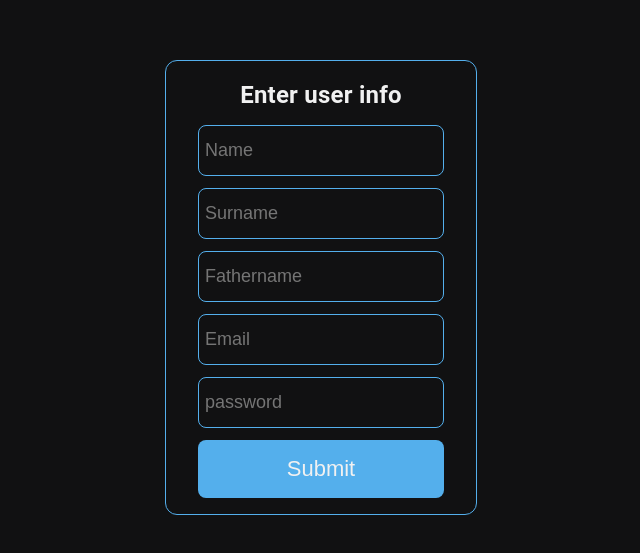
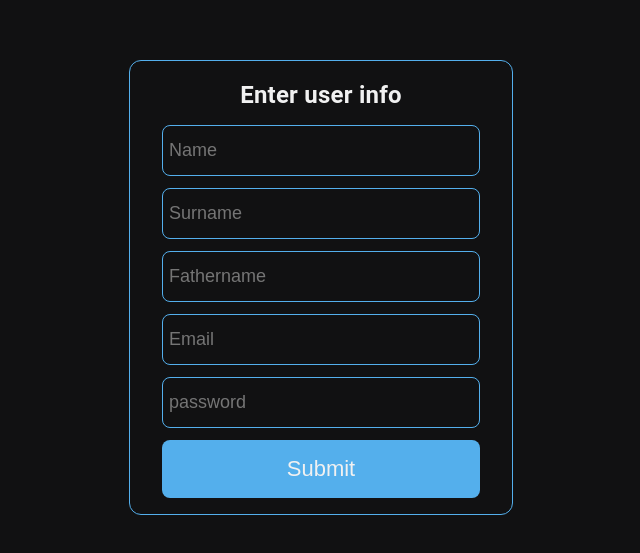
Before and after one commit to TM-OBD/obd-manager-panel, a React (Create React App) app: page /form in a window 1280 px wide. Shown: the part 113-666 px from the top of the page, without its empty margins (319-959 px from the left). Built offline with nearby package versions, Linux system fonts and the light colour scheme.

Commit message:
Test admin data has been added

```diff
--- a/src/App.js
+++ b/src/App.js
@@ -10,8 +10,15 @@ const managerInitial = {
   pass: "",
 };
 
+// Only for testing
+const managerLogined = {
+  logined: true,
+  login: "admin",
+  pass: "admin",
+}
+
 function App() {
-  const [manager, setManager] = useState(managerInitial);
+  const [manager, setManager] = useState(managerLogined);
   return (
     <Box // Внешний контейнер
       sx={{
@@ -24,18 +31,19 @@ function App() {
         backgroundColor: (theme) => theme.palette.primary.mainBg,
       }}
     >
-      <Box sx={{
-        minHeight: "100vh",
-        width: "100%",
-        maxWidth: "1024px",
-      }}>
+      <Box
+        sx={{
+          minHeight: "100vh",
+          width: "100%",
+        }}
+      >
         <Routes>
           <Route path="/login" element={<Auth></Auth>}></Route>
           <Route path="/form" element={<UserDataForm></UserDataForm>}></Route>
           {!manager.logined && (
             <Route path="*" element={<Navigate to="/login" />}></Route>
           )}
-          {!manager.logined && (
+          {manager.logined && (
             <Route path="*" element={<Navigate to="/form" />}></Route>
           )}
         </Routes>
```
